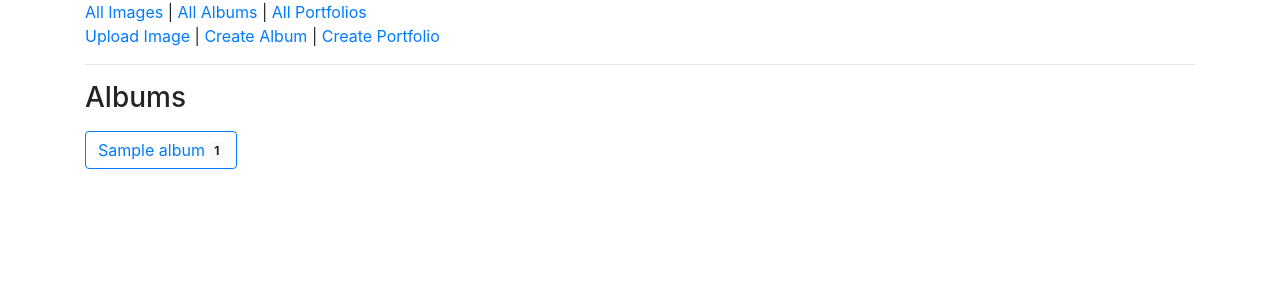
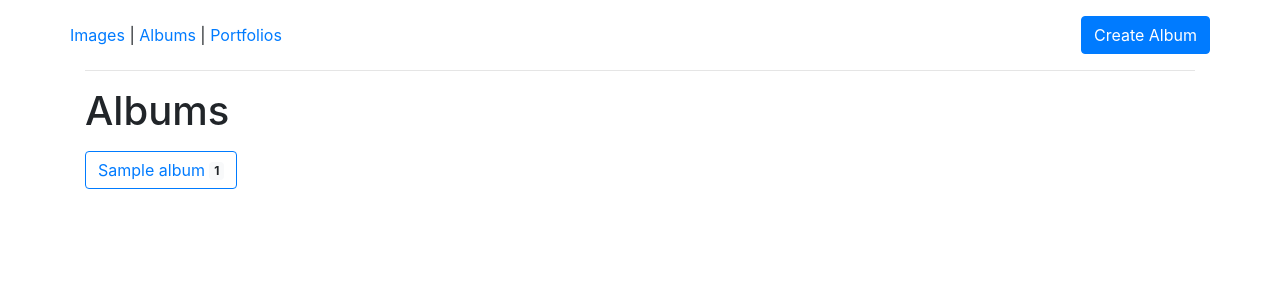
Before and after one commit to nicktardif/website, a Python web app: template web_app/templates/albums.html in a window 1280 px wide. Shown: the top 300 px of the page. Run offline with Jinja, Linux system fonts and the light colour scheme; the template is opened without the code that fills it: most values are stand-ins (such as "Sample title", 1, 10 or a date in 2020); some libraries are stand-ins or nearby versions.

Commit message:
Nav styling

```diff
--- a/web_app/templates/admin_header.html
+++ /dev/null
@@ -1,4 +0,0 @@
-<a href={{url_for('get_all_images')}}>All Images</a> | <a href={{url_for('get_all_albums')}}>All Albums</a> | <a href={{url_for('get_all_portfolios')}}>All Portfolios</a>
-<br>
-<a href={{url_for('upload_image')}}>Upload Image</a> | <a href={{url_for('create_album')}}>Create Album</a> | <a href={{url_for('create_portfolio')}}>Create Portfolio</a>
-<hr />
--- a/web_app/templates/admin_layout.html
+++ b/web_app/templates/admin_layout.html
@@ -6,7 +6,16 @@
 
 	<body>
 		<div class="container">
-			{% include 'admin_header.html' %}
+			<div class="row justify-content-between my-3">
+				<div class="my-auto">
+					<a href={{url_for('get_all_images')}}>Images</a> | <a href={{url_for('get_all_albums')}}>Albums</a> | <a href={{url_for('get_all_portfolios')}}>Portfolios</a>
+				</div>
+				<div>
+					{% block nav %}{% endblock %}
+				</div>
+			</div>
+
+			<hr />
 
 			{% block content %}{% endblock %}
 		</div>
--- a/web_app/templates/album.html
+++ b/web_app/templates/album.html
@@ -28,6 +28,10 @@
 						<button class="btn btn-outline-danger float-right" onclick="removeAlbumFromPortfolio(this)" data-album-id={{album.id}} data-portfolio-id={{portfolio.id}}>Remove</button>
 					</li>
 				{% endfor %}
+
+				{% if album.portfolios|length == 0 %}
+					<li class="list-group-item">This album is not part of any portfolios.</li>
+				{% endif %}
 			</ul>
 
 			<h3 class="my-3">Add to Portfolio</h3>
--- a/web_app/templates/albums.html
+++ b/web_app/templates/albums.html
@@ -1,8 +1,12 @@
 {% extends 'admin_layout.html' %}
 {% block title %}All Albums{% endblock %}
 
+{% block nav %}
+<a class="btn btn-primary ml-auto" href={{url_for('create_album')}}>Create Album</a>
+{% endblock %}
+
 {% block content %}
-<h3>Albums</h3>
+<h1>Albums</h1>
 {% for album in albums %}
 <div class="my-3">
 	<a class="btn btn-outline-primary" href={{url_for('get_album', album_id=album.id)}}>{{album.name}} <span class="badge badge-light">{{album.images|length}}</span></a>
--- a/web_app/templates/image.html
+++ b/web_app/templates/image.html
@@ -2,6 +2,7 @@
 {% block title %}Image View{% endblock %}
 
 {% block content %}
+
 <div class="row">
 	<div class="col-md-4">
 		<img class="img-thumbnail" src={{url_for('static', filename=image.original_path)}} />
--- a/web_app/templates/images.html
+++ b/web_app/templates/images.html
@@ -1,7 +1,12 @@
 {% extends 'admin_layout.html' %}
 {% block title %}All Images{% endblock %}
 
+{% block nav %}
+<a class="btn btn-primary ml-auto" href={{url_for('upload_image')}}>Upload Image</a>
+{% endblock %}
+
 {% block content %}
+	<h1>Images</h1>
 	<div class="row">
 	{% for image in images %}
 	{% include 'image_basic.html' %}
--- a/web_app/templates/portfolios.html
+++ b/web_app/templates/portfolios.html
@@ -1,8 +1,12 @@
 {% extends 'admin_layout.html' %}
 {% block title %}All Portfolios{% endblock %}
 
+{% block nav %}
+<a class="btn btn-primary ml-auto" href={{url_for('create_portfolio')}}>Create Portfolio</a>
+{% endblock %}
+
 {% block content %}
-<h3>Portfolios</h3>
+<h1>Portfolios</h1>
 {% for portfolio in portfolios %}
 <div class="my-3">
 	<a class="btn btn-outline-primary" href={{url_for('get_portfolio', portfolio_id=portfolio.id)}}>{{portfolio.name}} <span class="badge badge-light">{{portfolio.albums|length}}</span></a>
```
